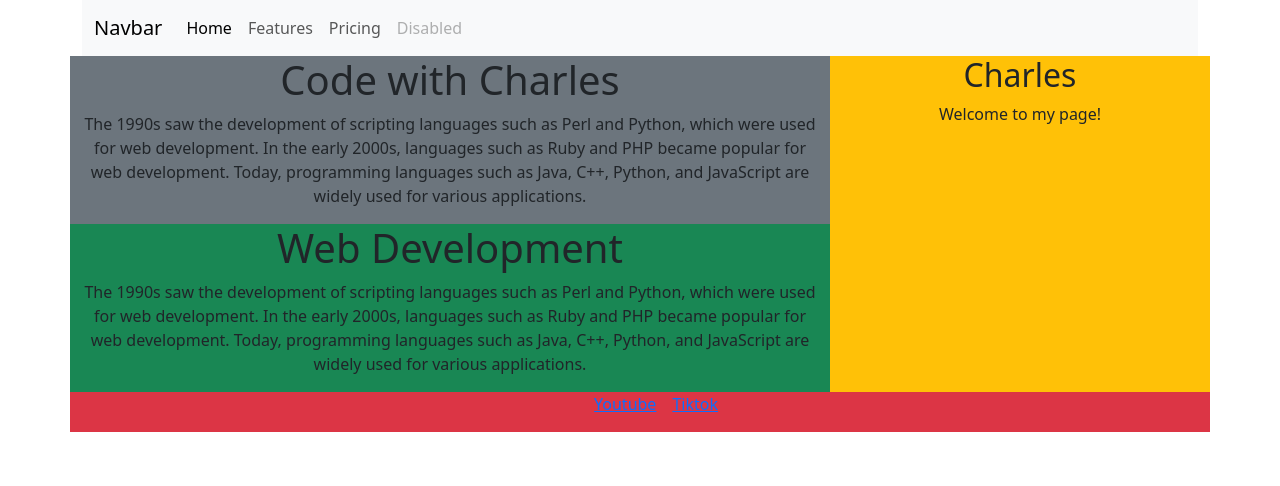
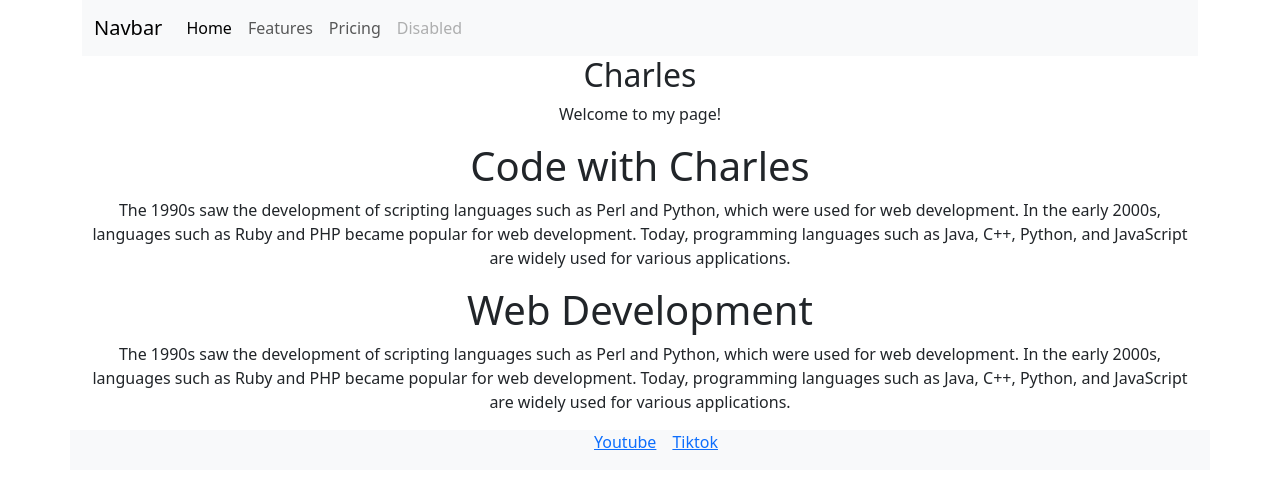
Before and after one commit to CFlorestal/Web101, a plain HTML site: page index.html in a window 1280 px wide. Drawn offline with nearby package versions, Linux system fonts and the light colour scheme.

Commit message:
Redesigned the website.

```diff
--- a/index.html
+++ b/index.html
@@ -14,28 +14,16 @@
 
 
 
-		<div class="container text-center">
-			<!--
-			<div class="row">
-				<div class="col bg-info">
-					<header>
-						<ul class="d-flex flex-row gap-3 justify-content-center">
-							<li class="listItem"><a href="#">About Me</a></li>
-							<li class="listItem"><a href="#">About Me</a></li>
-							<li class="listItem"><a href="#">About Me</a></li>
-						</ul>
-					</header>
-				</div>
-			</div> -->
-
-			<nav class="navbar navbar-expand-lg bg-body-tertiary">
+		<div class="container">
+				<nav class="navbar navbar-expand-lg bg-light
+					justify-content-center">
 					<div class="container-fluid">
 						<a class="navbar-brand" href="#">Navbar</a>
 						<button class="navbar-toggler" type="button" data-bs-toggle="collapse" data-bs-target="#navbarNavAltMarkup" aria-controls="navbarNavAltMarkup" aria-expanded="false" aria-label="Toggle navigation">
 							<span class="navbar-toggler-icon"></span>
 						</button>
 						<div class="collapse navbar-collapse" id="navbarNavAltMarkup">
-										      <div class="navbar-nav">
+							<div class="navbar-nav ">
 								<a class="nav-link active" aria-current="page" href="#">Home</a>
 								<a class="nav-link" href="#">Features</a>
 								<a class="nav-link" href="#">Pricing</a>
@@ -46,29 +34,32 @@
 				</nav>
 
 
+
+
 				<div class="row">
-				<div class="col-md-8 col-sm-12">
-					<div class="row">
-						<div class="col bg-secondary">
-							<h1>Code with Charles</h1>
-							<p>The 1990s saw the development of scripting languages such as Perl and Python, which were used for web development. In the early 2000s, languages such as Ruby and PHP became popular for web development. Today, programming languages such as Java, C++, Python, and JavaScript are widely used for various applications.</p>
-						</div>
-					</div>
-					<div class="row">
-						<div class="col bg-success">
-							<h1>Web Development</h1>
-							<p>The 1990s saw the development of scripting languages such as Perl and Python, which were used for web development. In the early 2000s, languages such as Ruby and PHP became popular for web development. Today, programming languages such as Java, C++, Python, and JavaScript are widely used for various applications.</p>
-						</div>
-					</div>
-				</div>
-				<div class="col-md-4 col-sm-12 bg-warning">
+					<div class="col text-center">
 						<h2>Charles</h2>
 						<p>Welcome to my page!</p>
 					</div>
 				</div>
+				<div class="row">
+					<div class="col text-center">
+						<h1>Code with Charles</h1>
+						<p>The 1990s saw the development of scripting languages such as Perl and Python, which were used for web development. In the early 2000s, languages such as Ruby and PHP became popular for web development. Today, programming languages such as Java, C++, Python, and JavaScript are widely used for various applications.</p>
 
-			<div class="row bg-danger">
-				<footer>
+					</div>
+
+				</div>
+				<div class="row">
+					<div class="col text-center">
+						<h1>Web Development</h1>
+						<p>The 1990s saw the development of scripting languages such as Perl and Python, which were used for web development. In the early 2000s, languages such as Ruby and PHP became popular for web development. Today, programming languages such as Java, C++, Python, and JavaScript are widely used for various applications.</p>
+
+					</div>
+
+				</div>
+				<div class="row ">
+					<footer class="bg-light">
 						<ul class="d-flex flex-row gap-3 justify-content-center">
 							<li class="listItem"><a href="#">Youtube</a></li>
 							<li class="listItem"><a href="#">Tiktok</a></li>
```
Lines whose indentation alone changed are shown as unchanged.
